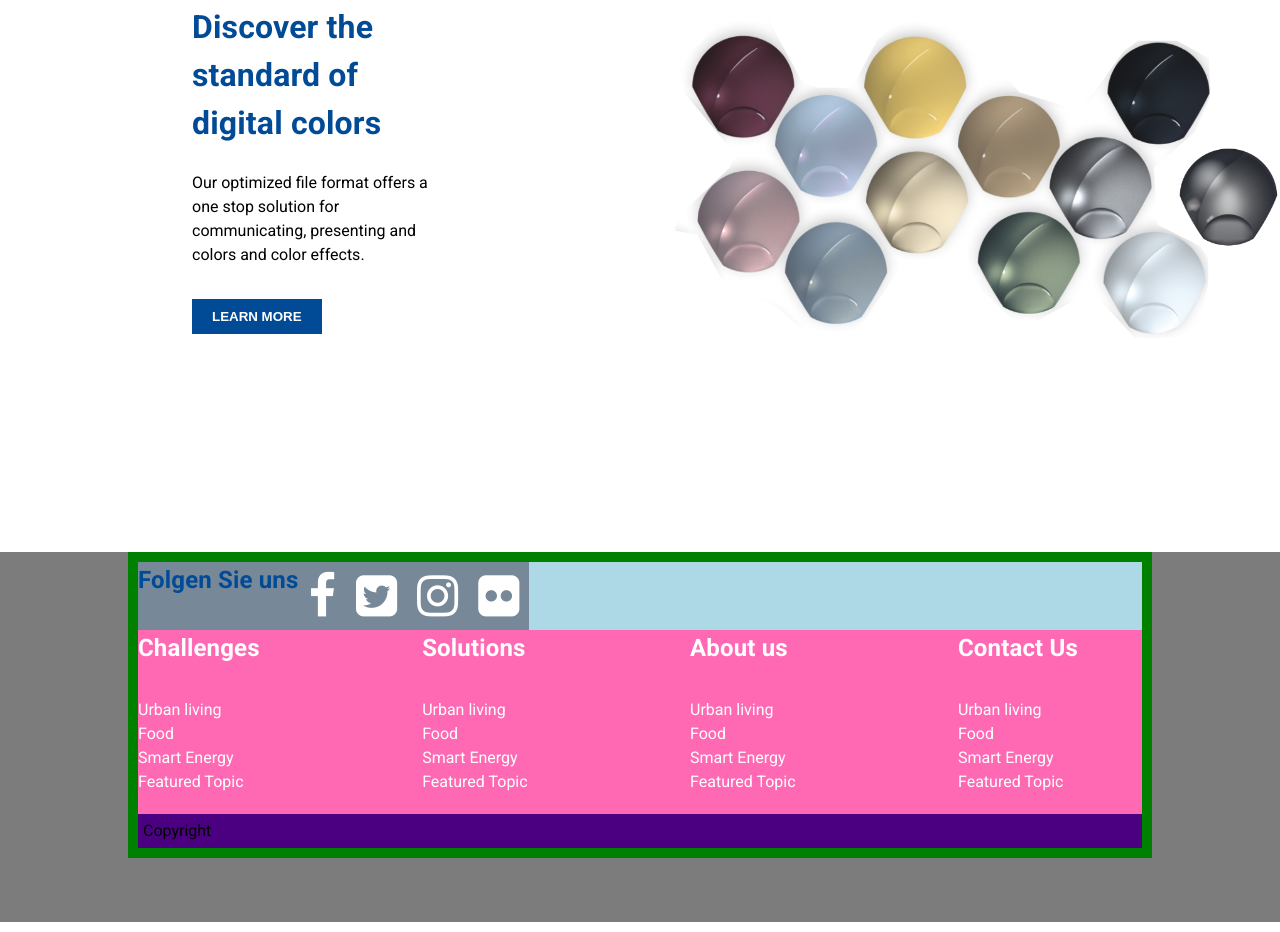
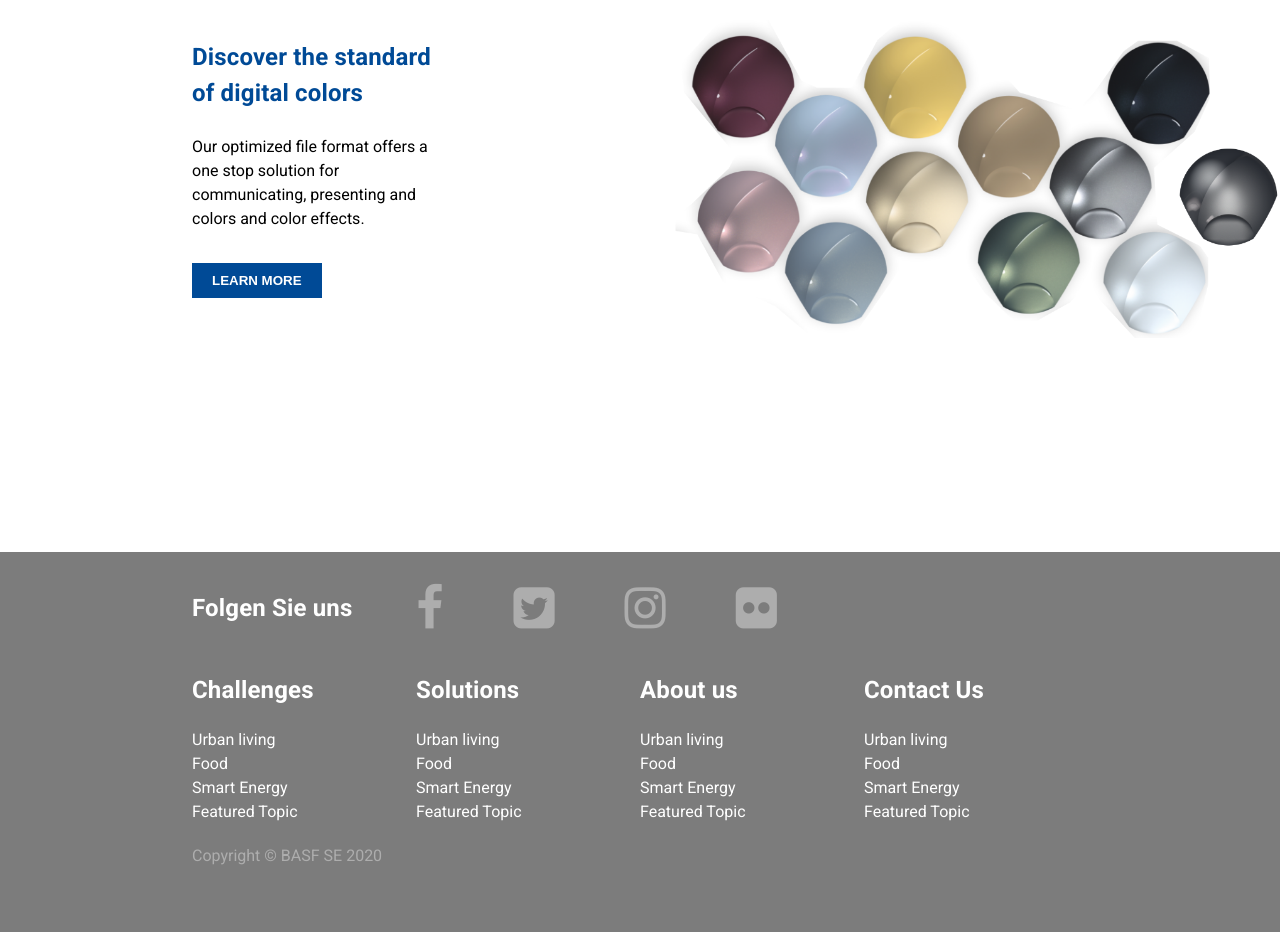
Before and after one commit to chrizzlekicks/virtualcolor, a plain HTML site: page index.html in a window 1280 px wide. Shown: the part 1622-2554 px from the top of the page. Drawn offline with Linux system fonts and the light colour scheme.

Commit message:
footer Anpassungen

```diff
--- a/index.html
+++ b/index.html
@@ -51,7 +51,7 @@
 <section class="features-img-left">
     <div class="imgs experience-img"></div>
     <div class="experience-text">
-        <h1>Experience a new way of collaboration</h1>
+        <h2>Experience a new way of collaboration</h2>
         <p>The can be tedious. With Auroom you are always aware of your products status. </p>
         <button>Learn more</button>
     </div>
@@ -60,7 +60,7 @@
 
     <section class="features-img-right">
         <div class="discover-text">
-            <h1>Discover the standard of digital colors</h1>
+            <h2>Discover the standard of digital colors</h2>
             <p>Our optimized file format offers a one stop solution for communicating, presenting and colors and color effects. </p>
             <button>Learn more</button>
         </div>
@@ -74,7 +74,7 @@
     <div class="footer-container">
     <div class="socialmedia">
         <div class="socialmenu">
-            <div class="socialmenu-header"><h2>Folgen Sie uns</h2></div>
+            <div class="socialmenu-header"><h2 class="footer-h2">Folgen Sie uns</h2></div>
             <div class="socialmenu-icons">
                 <ul>
                     <li class="social-items"><a href="#"><i class="fa fa-facebook fa-3x"></i></a></li>
@@ -119,7 +119,7 @@
             </div>
         </div>
             <div class="legal">
-                <p>Copyright</p>
+                <p>Copyright © BASF SE 2020</p>
              </div>
     </div>
 </div>
--- a/styles.css
+++ b/styles.css
@@ -476,15 +476,23 @@ VIRTUAL COLOR
 }
 
 .feature-list {
-    display: flex;
+    background-color: lime;
     flex-direction: column;
     grid-column: 3;
 }
 
 .feature-item {
+    background-color: linen;
     display: flex;
 }
+
+.feature-text p {
+    display: flex;
+    align-self: center;
+}
+
  .feature-centered {
+    background-color: maroon;
     display: grid;
     grid-template-columns: 25% 20% 30% 15%;
     justify-content: center;
@@ -875,71 +883,66 @@ FOOTER
 ======
 */
 
-.footer-container {
-    padding: 4rem;
-}
 
 .footer-wrapper {
     display: flex;
     justify-content: center;
     background-color: #7c7c7c;
-    padding-bottom: 4rem;
+    padding: 2rem 0;
 }
 
 .socialmedia * {
     display: flex;
-
+    align-items: center;
 }
 
 .socialmedia {
-    background-color: grey;
+    padding-bottom: 40px;
+}
+
+.footer-h2 {
+    margin-bottom: 0;
+    color: #fff;
 }
 
 .socialmenu {
-
-    background-color: lightblue;
     display: flex;
     flex-wrap: wrap;
-    text-align: center;
-}
-
-.socialmenu-header {
-    background-color: lightslategray;
     text-align: center;
 
 }
 
-socialmenu-header h2 {
-    margin: auto 0;
+.socialmenu-header {
+    width: 25%;
+    display: flex;
+    align-items: center;
+    text-align: center;
+
 }
 
-.socialmenu-icons {
-    background-color: lightslategrey;
+.socialmenu-icons a {
+        color: #adadad;
+        padding: 0 50px 0 0;
 }
 
 .socialmenu-icons li{
-    padding: 10px;
+    margin-right: 1.25rem;
 }
 
-/*footer p {
-    text-align: center;
-    color: white;
-}*/
 
 .footer-heading {
     display: flex;
+    width: 25%;
     flex-direction: column;
-    margin-right: 4rem;
     padding-bottom: 1.25rem;
 }
 
 .footer-heading h2 {
-    margin-bottom: 2rem;
+    margin-bottom: 1.25rem;
     color: #fff;
 }
 
 .footer-nav {
-    background-color: hotpink;
     color: #fff;
     display: flex;
     flex-wrap: wrap;
@@ -949,13 +952,11 @@ socialmenu-header h2 {
 
 
 .footer-container {
-    padding: 10px;
     justify-content: center;
-    width: 80%;
-    background-color: green;
+    width: 70%;
 }
+
 .legal p {
-    background-color: indigo;
+    color: #adadad;
     margin: auto;
-    padding: 5px;
     }
```
Also changed, not shown: virtualcolor.html (+4 -2 lines).
